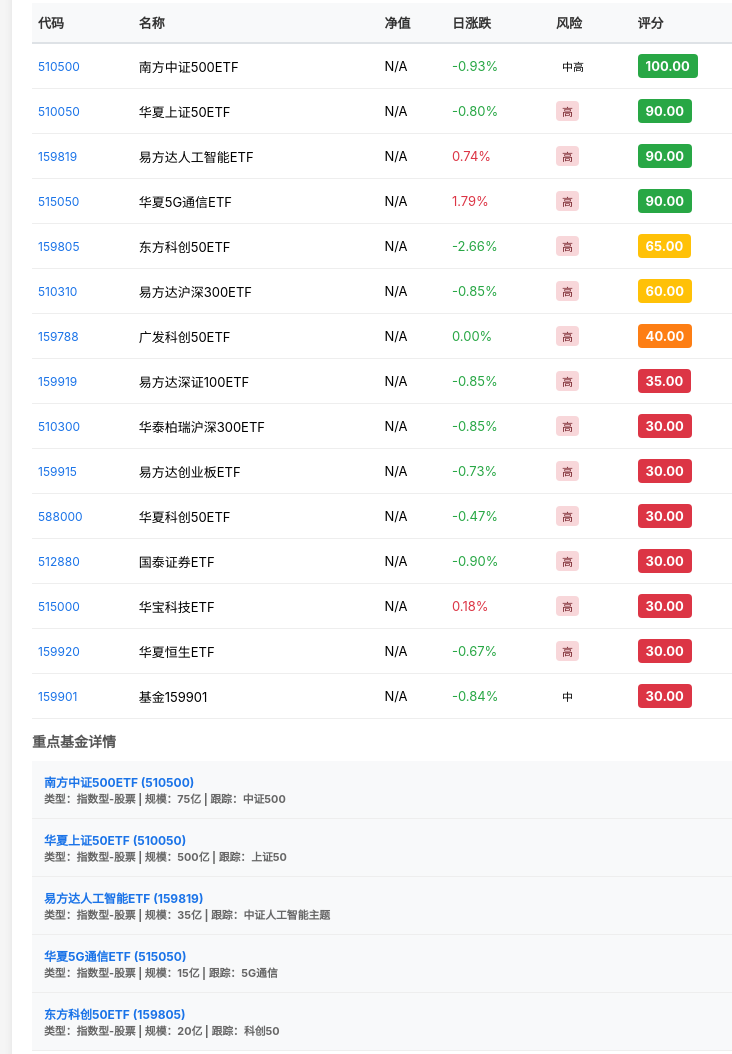
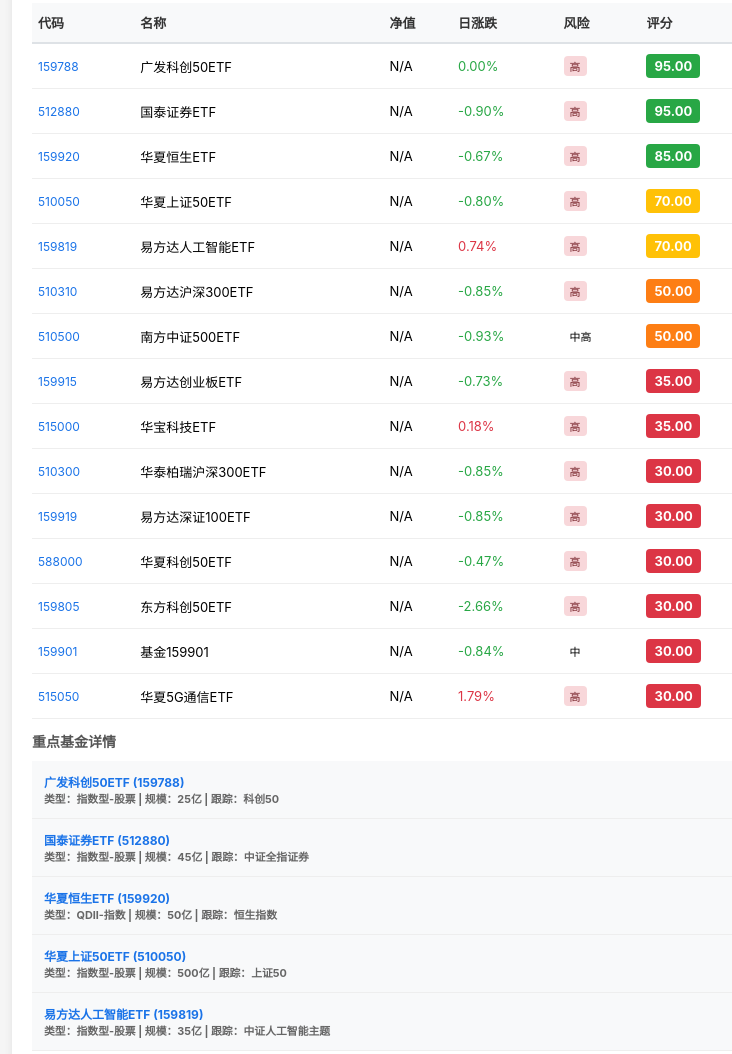
Before and after one commit to zymyy789/stock-reports, a plain HTML site: page reports/report_2026-04-07.html in a window 1280 px wide. Shown: the part 959-2013 px from the top of the page, without its empty margins (244-976 px from the left). Drawn offline with Linux system fonts and the light colour scheme.

Commit message:
Update HTML 2026-04-07

```diff
--- a/reports/report_2026-04-07.html
+++ b/reports/report_2026-04-07.html
@@ -125,59 +125,66 @@
         </div>
         <table>
             <tr><th>代码</th><th>名称</th><th>净值</th><th>日涨跌</th><th>风险</th><th>评分</th></tr><tr>
-            <td><a href="https://fund.eastmoney.com/510500.html" class="link" target="_blank">510500</a></td>
-            <td>南方中证500ETF</td>
+            <td><a href="https://fund.eastmoney.com/159788.html" class="link" target="_blank">159788</a></td>
+            <td>广发科创50ETF</td>
             <td>N/A</td>
-            <td class="negative">-0.93%</td>
-            <td><span class="tag ">中高</span></td>
-            <td><span class="score" style="background:#28a745;color:white">100.00</span></td>
+            <td class="negative">0.00%</td>
+            <td><span class="tag tag-red">高</span></td>
+            <td><span class="score" style="background:#28a745;color:white">95.00</span></td>
+        </tr><tr>
+            <td><a href="https://fund.eastmoney.com/512880.html" class="link" target="_blank">512880</a></td>
+            <td>国泰证券ETF</td>
+            <td>N/A</td>
+            <td class="negative">-0.90%</td>
+            <td><span class="tag tag-red">高</span></td>
+            <td><span class="score" style="background:#28a745;color:white">95.00</span></td>
+        </tr><tr>
+            <td><a href="https://fund.eastmoney.com/159920.html" class="link" target="_blank">159920</a></td>
+            <td>华夏恒生ETF</td>
+            <td>N/A</td>
+            <td class="negative">-0.67%</td>
+            <td><span class="tag tag-red">高</span></td>
+            <td><span class="score" style="background:#28a745;color:white">85.00</span></td>
         </tr><tr>
             <td><a href="https://fund.eastmoney.com/510050.html" class="link" target="_blank">510050</a></td>
             <td>华夏上证50ETF</td>
             <td>N/A</td>
             <td class="negative">-0.80%</td>
             <td><span class="tag tag-red">高</span></td>
-            <td><span class="score" style="background:#28a745;color:white">90.00</span></td>
+            <td><span class="score" style="background:#ffc107;color:white">70.00</span></td>
         </tr><tr>
             <td><a href="https://fund.eastmoney.com/159819.html" class="link" target="_blank">159819</a></td>
             <td>易方达人工智能ETF</td>
             <td>N/A</td>
             <td class="positive">0.74%</td>
             <td><span class="tag tag-red">高</span></td>
-            <td><span class="score" style="background:#28a745;color:white">90.00</span></td>
-        </tr><tr>
-            <td><a href="https://fund.eastmoney.com/515050.html" class="link" target="_blank">515050</a></td>
-            <td>华夏5G通信ETF</td>
-            <td>N/A</td>
-            <td class="positive">1.79%</td>
-            <td><span class="tag tag-red">高</span></td>
-            <td><span class="score" style="background:#28a745;color:white">90.00</span></td>
-        </tr><tr>
-            <td><a href="https://fund.eastmoney.com/159805.html" class="link" target="_blank">159805</a></td>
-            <td>东方科创50ETF</td>
-            <td>N/A</td>
-            <td class="negative">-2.66%</td>
-            <td><span class="tag tag-red">高</span></td>
-            <td><span class="score" style="background:#ffc107;color:white">65.00</span></td>
+            <td><span class="score" style="background:#ffc107;color:white">70.00</span></td>
         </tr><tr>
             <td><a href="https://fund.eastmoney.com/510310.html" class="link" target="_blank">510310</a></td>
             <td>易方达沪深300ETF</td>
             <td>N/A</td>
             <td class="negative">-0.85%</td>
             <td><span class="tag tag-red">高</span></td>
-            <td><span class="score" style="background:#ffc107;color:white">60.00</span></td>
+            <td><span class="score" style="background:#fd7e14;color:white">50.00</span></td>
         </tr><tr>
-            <td><a href="https://fund.eastmoney.com/159788.html" class="link" target="_blank">159788</a></td>
-            <td>广发科创50ETF</td>
+            <td><a href="https://fund.eastmoney.com/510500.html" class="link" target="_blank">510500</a></td>
+            <td>南方中证500ETF</td>
             <td>N/A</td>
-            <td class="negative">0.00%</td>
+            <td class="negative">-0.93%</td>
+            <td><span class="tag ">中高</span></td>
+            <td><span class="score" style="background:#fd7e14;color:white">50.00</span></td>
+        </tr><tr>
+            <td><a href="https://fund.eastmoney.com/159915.html" class="link" target="_blank">159915</a></td>
+            <td>易方达创业板ETF</td>
+            <td>N/A</td>
+            <td class="negative">-0.73%</td>
             <td><span class="tag tag-red">高</span></td>
-            <td><span class="score" style="background:#fd7e14;color:white">40.00</span></td>
+            <td><span class="score" style="background:#dc3545;color:white">35.00</span></td>
         </tr><tr>
-            <td><a href="https://fund.eastmoney.com/159919.html" class="link" target="_blank">159919</a></td>
-            <td>易方达深证100ETF</td>
+            <td><a href="https://fund.eastmoney.com/515000.html" class="link" target="_blank">515000</a></td>
+            <td>华宝科技ETF</td>
             <td>N/A</td>
-            <td class="negative">-0.85%</td>
+            <td class="positive">0.18%</td>
             <td><span class="tag tag-red">高</span></td>
             <td><span class="score" style="background:#dc3545;color:white">35.00</span></td>
         </tr><tr>
@@ -188,10 +195,10 @@
             <td><span class="tag tag-red">高</span></td>
             <td><span class="score" style="background:#dc3545;color:white">30.00</span></td>
         </tr><tr>
-            <td><a href="https://fund.eastmoney.com/159915.html" class="link" target="_blank">159915</a></td>
-            <td>易方达创业板ETF</td>
+            <td><a href="https://fund.eastmoney.com/159919.html" class="link" target="_blank">159919</a></td>
+            <td>易方达深证100ETF</td>
             <td>N/A</td>
-            <td class="negative">-0.73%</td>
+            <td class="negative">-0.85%</td>
             <td><span class="tag tag-red">高</span></td>
             <td><span class="score" style="background:#dc3545;color:white">30.00</span></td>
         </tr><tr>
@@ -202,24 +209,10 @@
             <td><span class="tag tag-red">高</span></td>
             <td><span class="score" style="background:#dc3545;color:white">30.00</span></td>
         </tr><tr>
-            <td><a href="https://fund.eastmoney.com/512880.html" class="link" target="_blank">512880</a></td>
-            <td>国泰证券ETF</td>
+            <td><a href="https://fund.eastmoney.com/159805.html" class="link" target="_blank">159805</a></td>
+            <td>东方科创50ETF</td>
             <td>N/A</td>
-            <td class="negative">-0.90%</td>
-            <td><span class="tag tag-red">高</span></td>
-            <td><span class="score" style="background:#dc3545;color:white">30.00</span></td>
-        </tr><tr>
-            <td><a href="https://fund.eastmoney.com/515000.html" class="link" target="_blank">515000</a></td>
-            <td>华宝科技ETF</td>
-            <td>N/A</td>
-            <td class="positive">0.18%</td>
-            <td><span class="tag tag-red">高</span></td>
-            <td><span class="score" style="background:#dc3545;color:white">30.00</span></td>
-        </tr><tr>
-            <td><a href="https://fund.eastmoney.com/159920.html" class="link" target="_blank">159920</a></td>
-            <td>华夏恒生ETF</td>
-            <td>N/A</td>
-            <td class="negative">-0.67%</td>
+            <td class="negative">-2.66%</td>
             <td><span class="tag tag-red">高</span></td>
             <td><span class="score" style="background:#dc3545;color:white">30.00</span></td>
         </tr><tr>
@@ -229,12 +222,29 @@
             <td class="negative">-0.84%</td>
             <td><span class="tag ">中</span></td>
             <td><span class="score" style="background:#dc3545;color:white">30.00</span></td>
+        </tr><tr>
+            <td><a href="https://fund.eastmoney.com/515050.html" class="link" target="_blank">515050</a></td>
+            <td>华夏5G通信ETF</td>
+            <td>N/A</td>
+            <td class="positive">1.79%</td>
+            <td><span class="tag tag-red">高</span></td>
+            <td><span class="score" style="background:#dc3545;color:white">30.00</span></td>
         </tr></table>
         <h3>重点基金详情</h3>
         <table><tr>
                 <td colspan="6" style="background:#f8f9fa;font-weight:bold;padding:12px;">
-                    <a href="https://fund.eastmoney.com/510500.html" class="link" target="_blank">南方中证500ETF (510500)</a><br>
-                    <small style="color:#666;">类型：指数型-股票 | 规模：75亿 | 跟踪：中证500</small>
+                    <a href="https://fund.eastmoney.com/159788.html" class="link" target="_blank">广发科创50ETF (159788)</a><br>
+                    <small style="color:#666;">类型：指数型-股票 | 规模：25亿 | 跟踪：科创50</small>
+                </td>
+            </tr><tr>
+                <td colspan="6" style="background:#f8f9fa;font-weight:bold;padding:12px;">
+                    <a href="https://fund.eastmoney.com/512880.html" class="link" target="_blank">国泰证券ETF (512880)</a><br>
+                    <small style="color:#666;">类型：指数型-股票 | 规模：45亿 | 跟踪：中证全指证券</small>
+                </td>
+            </tr><tr>
+                <td colspan="6" style="background:#f8f9fa;font-weight:bold;padding:12px;">
+                    <a href="https://fund.eastmoney.com/159920.html" class="link" target="_blank">华夏恒生ETF (159920)</a><br>
+                    <small style="color:#666;">类型：QDII-指数 | 规模：50亿 | 跟踪：恒生指数</small>
                 </td>
             </tr><tr>
                 <td colspan="6" style="background:#f8f9fa;font-weight:bold;padding:12px;">
@@ -245,16 +255,6 @@
                 <td colspan="6" style="background:#f8f9fa;font-weight:bold;padding:12px;">
                     <a href="https://fund.eastmoney.com/159819.html" class="link" target="_blank">易方达人工智能ETF (159819)</a><br>
                     <small style="color:#666;">类型：指数型-股票 | 规模：35亿 | 跟踪：中证人工智能主题</small>
-                </td>
-            </tr><tr>
-                <td colspan="6" style="background:#f8f9fa;font-weight:bold;padding:12px;">
-                    <a href="https://fund.eastmoney.com/515050.html" class="link" target="_blank">华夏5G通信ETF (515050)</a><br>
-                    <small style="color:#666;">类型：指数型-股票 | 规模：15亿 | 跟踪：5G通信</small>
-                </td>
-            </tr><tr>
-                <td colspan="6" style="background:#f8f9fa;font-weight:bold;padding:12px;">
-                    <a href="https://fund.eastmoney.com/159805.html" class="link" target="_blank">东方科创50ETF (159805)</a><br>
-                    <small style="color:#666;">类型：指数型-股票 | 规模：20亿 | 跟踪：科创50</small>
                 </td>
             </tr></table></div>
 
@@ -281,14 +281,14 @@
 
     <div class="card">
         <h2>操作建议</h2>
-        <div style="padding:12px;background:#e8f4fd;border-radius:8px;"><p>股票：关注 <a href="https://quote.eastmoney.com/sh601166.html" class="link">兴业银行</a>，估值得分 89.73</p><p style="margin-top:8px;">基金：关注 <a href="https://fund.eastmoney.com/510500.html" class="link">南方中证500ETF</a>，综合评分 100.00</p></div>
+        <div style="padding:12px;background:#e8f4fd;border-radius:8px;"><p>股票：关注 <a href="https://quote.eastmoney.com/sh601166.html" class="link">兴业银行</a>，估值得分 89.73</p><p style="margin-top:8px;">基金：关注 <a href="https://fund.eastmoney.com/159788.html" class="link">广发科创50ETF</a>，综合评分 95.00</p></div>
         <div style="margin-top:12px;color:#666;font-size:12px;">
             免责声明：本报告仅供参考，不构成投资建议
         </div>
     </div>
 
     <div class="footer">
-        <p>AI智能分析系统 · 2026-04-07 07:55</p>
+        <p>AI智能分析系统 · 2026-04-07 07:56</p>
     </div>
 </body>
 </html>
```
